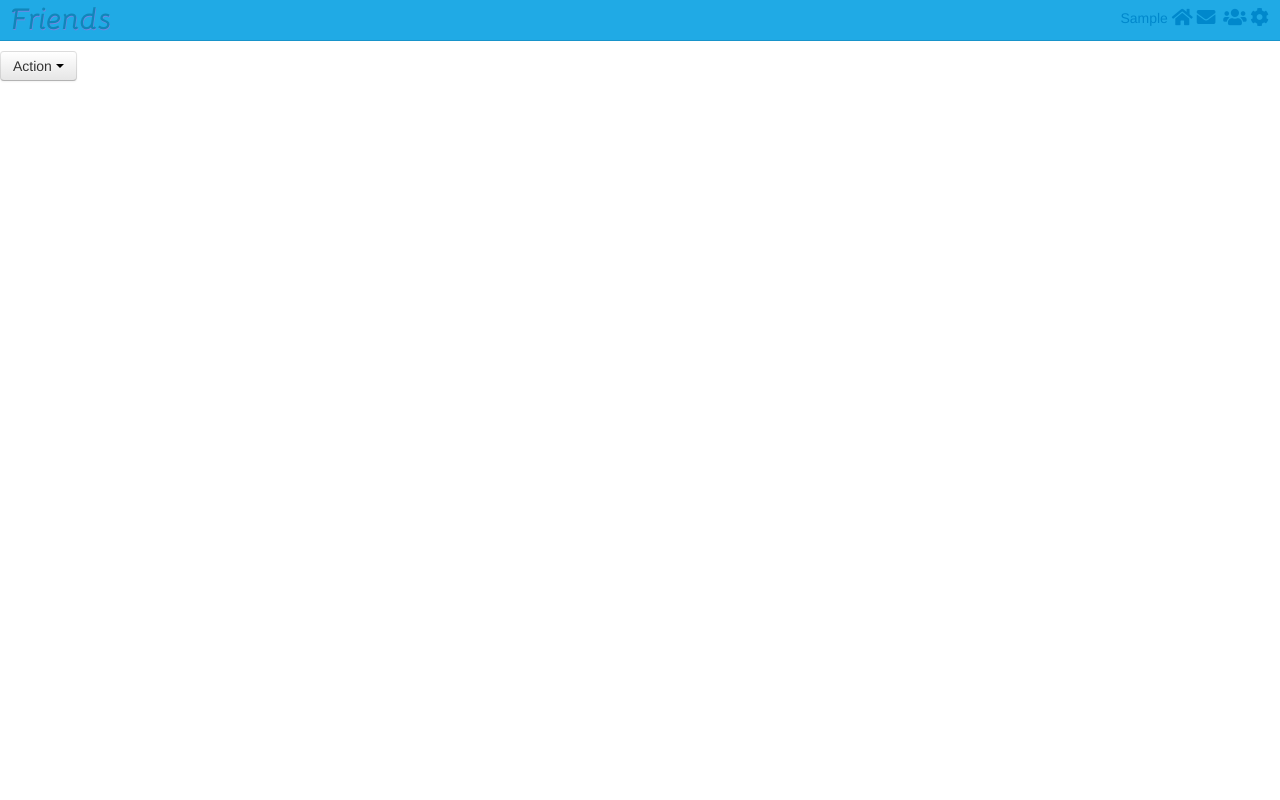
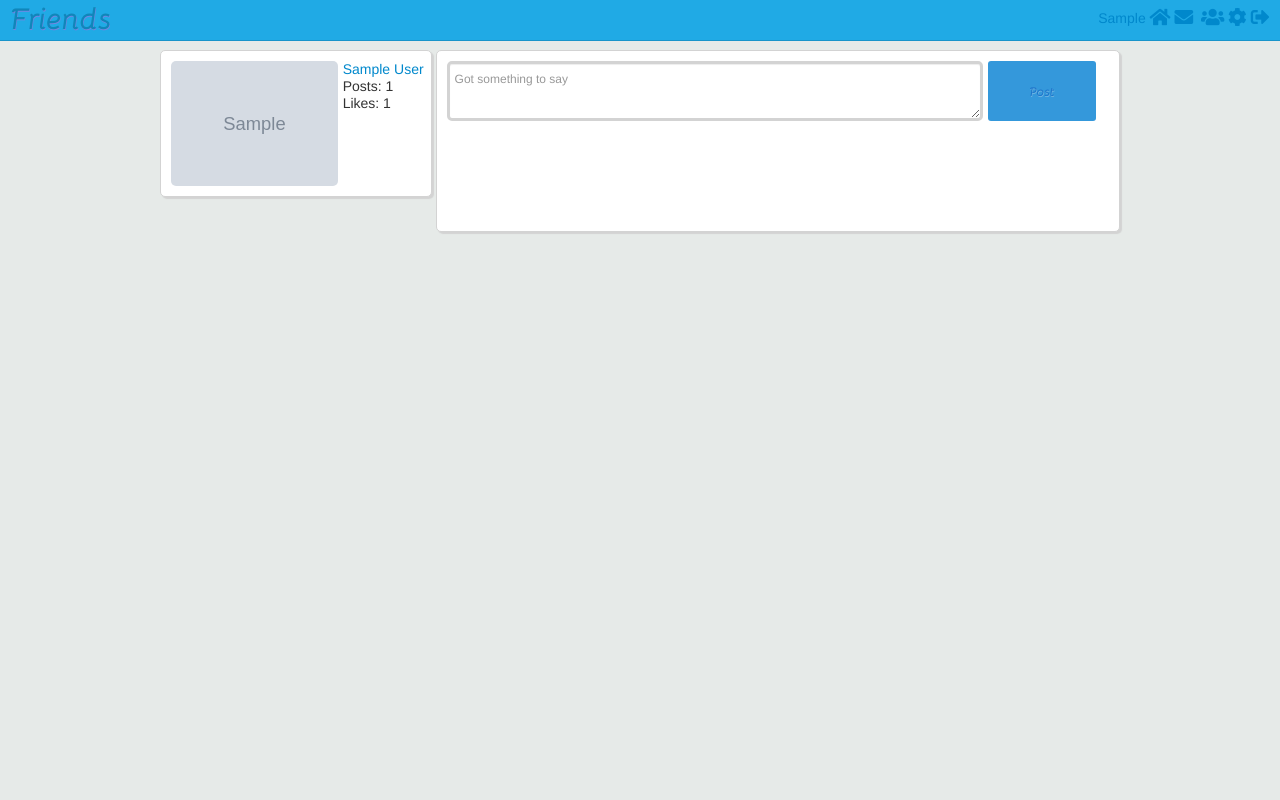
Before and after one commit to AlaaAlhilly/SocialProject, a PHP site: page / in a window 1280 px wide. Run offline with PHP 8.4, Linux system fonts and the light colour scheme; the visitor is signed in with stand-in values (Sample User, id 1); tables that the repository leaves empty or names only in its code hold one stand-in row (values such as "Sample post"); grey boxes marked "Sample" are stand-in pictures; some libraries are stand-ins or nearby versions.

Commit message:
first use of ajax after loading the posts

```diff
--- a/socialproject/Assests/css/style.css
+++ b/socialproject/Assests/css/style.css
@@ -8,6 +8,7 @@
 }
 body{
 	line-height: 17px;
+	background-color: #e6eae8;
 }
 .top_bar{
 	width: 100%;
@@ -17,6 +18,7 @@
 	border-bottom: .25px solid #1894ca;
 	margin:0 0 10px 0;
 	display: inline-flex;
+	position: fixed;
 }
 .logo a{
 	font-family: 'Bellota-BoldItalic',sans-serif;
@@ -40,3 +42,86 @@
 	border-bottom: 7px solid #e67e22;
 	color: #fff;
 }
+.wrapper{
+	margin: 0 auto;
+	top: 50px;
+	position: relative;
+	padding: 0 10px;
+	width: 75%;
+	min-width: 950px;
+}
+.column{
+	background-color: #fff;
+	padding: 10px;
+	border: 1px solid #d3d3d3;
+	border-radius: 5px;
+	box-shadow: 2px 2px 1px #d3d3d3;
+	z-index: -1;
+}
+.user_details{
+	width: 250px;
+	float: left;
+	margin-bottom: 20px;
+}
+.user_details_left_right{
+	width: 125px;
+	display: inline-block;
+	position: absolute;
+}
+.user_details img{
+	height: 125px;
+	border-radius: 5px;
+	margin-right: 5px;
+}
+.main_column{
+	float: right;
+	width: 69%;
+	z-index: -1;
+	min-height: 160px;
+}
+.post_form{
+	width: 100%;
+
+}
+.post_form textarea{
+	width: 81%;
+	height: 60px;
+	border-radius: 5px;
+	margin-right: 5px;
+	border: 3px solid #d3d3d3;
+	font-size: 12px;
+	padding: 5px;
+}
+textarea:focus{
+	outline: 0;
+}
+.post_form input[type="submit"]{
+	width: 11%;
+	height: 60px;
+	border: none;
+	border-radius: 3px;
+	background-color: #3498db;
+	font-family: 'Bellota-BoldItalic',sans-serif;
+	color: #1e75ca;
+	text-shadow: #73B6E2 0.5px 0.5px 0px;
+	font-size: 90%;
+	position: absolute;
+	outline: 0;
+	margin: 0;
+}
+.post_form input[type="submit"]:active{
+	padding:5px 4px 4px 5px;
+}
+.status_post{
+	width: 96%;
+	font-size: 15px;
+	padding: 0px 5px;
+	min-height: 75px;
+}
+.post_profile_pic{
+	float: left;
+	margin-right: 7px;
+}
+.post_profile_pic img{
+	border-radius: 5px;
+}
--- /dev/null
+++ b/socialproject/includes/classes/posts.php
@@ -0,0 +1,157 @@
+<?php
+	/**
+	*
+	*/
+	class Post
+	{
+		private $user_obj;
+		private $con;
+		function __construct($con,$user)
+		{
+			# code...
+			$this->con=$con;
+			$this->user_obj=new User($con,$user);
+		}
+
+		 public function submitPost($body,$user_to)
+		{
+
+			# code...
+			$body=strip_tags($body);
+			$body=mysqli_real_escape_string($this->con,$body);
+			$check_empty = preg_replace('/\s+/','',$body);//delete all spaces
+			if($check_empty!=""){
+
+				//Current date and time
+				$date_added = date("Y-m-d H:i:s");
+				//Get username
+				$added_by = $this->user_obj->getUserName();
+				//if user is on own profile , user_to is none
+				if($user_to == $added_by){
+					$user_to = "none";
+				}
+				//insert post
+				$query = mysqli_query($this->con,
+					"INSERT INTO
+					posts
+					VALUES
+					(
+					'',
+					'$body',
+					'$added_by',
+					'$user_to',
+					'$date_added',
+					'no',
+					'no',
+					'0'
+					)
+					"
+					);
+				$returned_id=mysqli_insert_id($this->con);
+				//insert notification
+				//update post count for user
+				$num_posts = $this->user_obj->getNumPosts();
+				$num_posts++;
+				$update_query = mysqli_query($this->con,"UPDATE users SET num_posts='$num_posts' WHERE username='$added_by' ");
+			}
+		}
+		public function loadPostsFriends()
+		{
+			# code...
+			$str="";//String to return
+			$data = mysqli_query($this->con,"SELECT * FROM posts WHERE deleted='no' ORDER BY ID DESC");
+			while($row=mysqli_fetch_array($data)){
+				$id=$row['id'];
+				$body = $row['body'];
+				$added_by=$row['added_by'];
+				$date_time=$row['date_added'];
+
+				//prepare user_to string so it can be included even if not posted to a user
+				if($row['user_to'] == "none"){
+					$user_to="";
+				}else{
+					$user_to_obj=new User($this->con,$row['user_to']);
+					$user_to_name=$user_to_obj->getFirstAndLastName();
+					$user_to = "to <a href='".$row['user_to']."'>".$user_to_name."</a>";
+				}
+					//check if user who posted , has thier account closed
+					$added_by_obj=new User($this->con,$added_by);
+					if($added_by_obj->isClosed()){
+						continue;
+					}
+
+					$user_details_query = mysqli_query($this->con,"SELECT first_name,last_name,profile_pic FROM users WHERE username='$added_by'");
+					$user_row=mysqli_fetch_array($user_details_query);
+					$first_name = $user_row['first_name'];
+					$last_name = $user_row['last_name'];
+					$profile_pic=$user_row['profile_pic'];
+					//time frame
+					$date_time_now=date("Y-m-d H:i:s");
+					$start_date = new DateTime($date_time);//time of post
+					$end_date = new DateTime($date_time_now);//current time
+					$interval = $start_date->diff($end_date);// differnce between dates
+					if($interval->y >=1){
+						if($interval==1)
+							$time_message = $interval->y."year ago";//1 year ago
+						else
+							$time_message = $interval->y."Year ago";//1+ year ago
+					}else if($interval->m >=1){
+						$day="";
+						if($interval->d == 0){
+							$day=" ago";
+						}else if($interval->day ==1){
+							$day=$interval->d." day ago";
+						}else{
+							$day=$interval->d." days ago";
+						}
+						if($interval->m == 1)
+							$time_message=$interval->m." month ago".$day;//1 month ago
+						else
+							$time_message=$interval->m." months ago".$day;//1+ months ago
+					}else if($interval->d >=1){
+
+						if($interval->d == 1)
+							$time_message="Yesterday";//1 day ago
+						else
+							$time_message=$interval->d." days ago";//1+ days ago
+					}else if($interval->h >=1){
+						if($interval->h ==1)
+							$time_message = $interval->h." hour ago";//1 hour ago;
+						else
+							$time_message=$interval->h." hours ago";//1+ houurs ago
+					}else if($interval->i >=1){
+						if($interval->i ==1)
+							$time_message = $interval->i." minute ago";//1 minute ago;
+						else
+							$time_message=$interval->i." minutes ago";//1+ minutes ago
+					}else
+					 {
+					 		if($interval->s <=30)
+								$time_message = " just now";//30 seconds ago;
+							else
+								$time_message=$interval->s." seconds ago";//30+ seconds ago
+				     }
+
+
+					$str .="
+					        <div class='status_post'>
+								<div class='post_profile_pic'>
+									<img src = '$profile_pic' width='50'>
+								</div>
+
+								<div class='posted_by' styles='color:#ACACAC;'>
+									<a href = '$added_by'> $first_name $last_name</a> $user_to &nbsp;&nbsp;&nbsp;$time_message
+								</div>
+								<div id='post_body'>
+										$body
+										<br>
+							    </div>
+						    </div>
+						   <hr>
+					      ";
+
+		  }
+			echo $str;
+		}
+	}
+?>
--- /dev/null
+++ b/socialproject/includes/classes/user.php
@@ -0,0 +1,50 @@
+<?php
+	/**
+	*
+	this class will create user object to get
+	the info we need from the database
+	*/
+	class User
+	{
+		private $user;
+		private $con;
+
+		function __construct($con,$user)
+		{
+			$this->con = $con;
+			$user_details_query = mysqli_query($con,"SELECT * FROM users WHERE username='$user'");
+			$this->user = mysqli_fetch_array($user_details_query);
+		}
+		public function getUserName()
+		{
+			# code...
+			return $this->user['username'];
+		}
+		public function getFirstAndLastName(){
+			$username = $this->user['username'];
+			$query = mysqli_query($this->con,"SELECT first_name,last_name FROM users WHERE username='$username'");
+				$row = mysqli_fetch_array($query);
+				return $row['first_name']." ".$row['last_name'];
+		}
+		public function getNumPosts()
+		{
+			# code...
+			$username = $this->user['username'];
+			$query=mysqli_query($this->con,"SELECT num_posts FROM users WHERE username='$username'");
+			$row=mysqli_fetch_array($query);
+			return $row['num_posts'];
+
+		}
+		public function isClosed()
+		{
+			# code...
+			$username = $this->user['username'];
+			$query=mysqli_query($this->con,"SELECT user_closed FROM users WHERE username='$username'");
+			$row=mysqli_fetch_array($query);
+			if($row['user_closed']=='yes'){
+				return true;
+			}
+			return false;
+		}
+	}
+?>
--- a/socialproject/includes/form_handlers/register_handler.php
+++ b/socialproject/includes/form_handlers/register_handler.php
@@ -95,9 +95,9 @@
 		//Profile picture assignment
 		$rand=rand(1,2);//random number
 		if($rand==1){
-			$profile_pic="assest/images/head_deep_blue.png";
+			$profile_pic="assests/images/head_deep_blue.png";
 		}else{
-			$profile_pic="assest/images/head_emerald.png";
+			$profile_pic="assests/images/head_emerald.png";
 		}
 		$query=mysqli_query($con,"INSERT INTO users VALUES('','$fname','$lname','$username','$em','$password','$date','$profile_pic','0','0','no',',')");
 		array_push($errors_array,"<span style='color:#14c800'>You're all set! Goahead and login!</span><br>");
--- /dev/null
+++ b/socialproject/includes/handlers/logout.php
@@ -0,0 +1,5 @@
+<?php
+session_start();
+session_destroy();
+header("Location:../../register.php");
+?>
--- a/socialproject/includes/header.php
+++ b/socialproject/includes/header.php
@@ -30,7 +30,7 @@
     		</div>
 
     		<nav>
-    			<a href="#"><?php echo $user['first_name']?></i></a>
+    			<a href="<?php echo $userLoggedIn;?>"><?php echo $user['first_name']?></i></a>
     			<a href="index.php">
     				<i class="fa fa-home fa-lg"></i>
     			</a>
@@ -38,5 +38,9 @@
     			<a href=""><i class="fas fa-bell-o fa-lg"></i></a>
     			<a href=""><i class="fas fa-users fa-lg"></i></a>
     			<a href=""><i class="fas fa-cog fa-lg"></i></a>
+    			<a href="includes/handlers/logout.php">
+    				<i class="fas fa-sign-out-alt fa-lg"></i></a>
     		</nav>
-    	</div>
+    	 </div>
+
+    	 <div class="wrapper">
--- a/socialproject/index.php
+++ b/socialproject/index.php
@@ -1,15 +1,40 @@
 <?php
 include("includes/header.php");
+include("includes/classes/user.php");
+include("includes/classes/posts.php");
+if(isset($_POST['post'])){
+	// echo "<div>"."iam here"."</div>";
+	$post = new Post($con,$userLoggedIn);
+	$post->submitPost($_POST['post_text'],'none');
+}?>
+       <div class="user_details column">
+       		<a href="<?php echo $userLoggedIn?>">
+       			<img src="<?php echo $user['profile_pic']?>">
+       			</a>
+       			<div class="user_details_left_right">
+	       			<a href="<?php echo $userLoggedIn?>">
+	       			<?php
+	       				echo $user['first_name']." ".$user['last_name'];
+	       			?>
+	       			</a>
+	       			<br>
+	       			<?php
+	       				echo  "Posts: ".$user['num_posts']."</br>";
+	       				echo "Likes: ".$user['num_likes']."</br>";
 
-?>
-        <div class="btn-group">
-		      <a class="btn dropdown-toggle" data-toggle="dropdown" href="#">
-		        Action
-		        <span class="caret"></span>
-		      </a>
-		      <ul class="dropdown-menu">
-		        <!-- dropdown menu links -->
-		      </ul>
-   	    </div>
+	       			 ?>
+       			</div>
+        </div>
+        <div class="main_column column" >
+        	<form class="post_form" action="index.php" method="POST">
+        		<textarea name="post_text" id="post_text" placeholder="Got something to say"></textarea>
+        		<input type="submit" name="post" id="post_button" value="Post">
+        	</form>
+        	<?php
+        		$post = new Post($con,$userLoggedIn);
+        		echo $post->loadPostsFriends();
+        	?>
+        </div>
+   </div>
     </body>
 </html>
```
Also changed, not shown: socialproject/includes/handlers/ajax_load_posts.php (added, +9 -0 lines), socialproject/profile.php (added, +11 -0 lines), socialproject/.htaccess (added).
